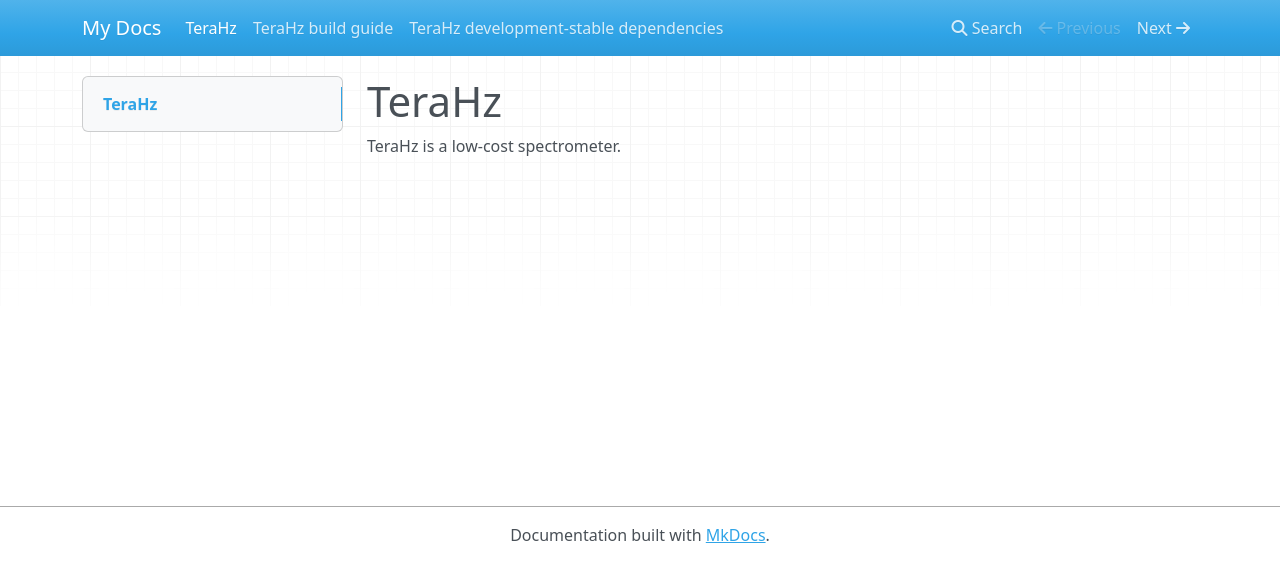
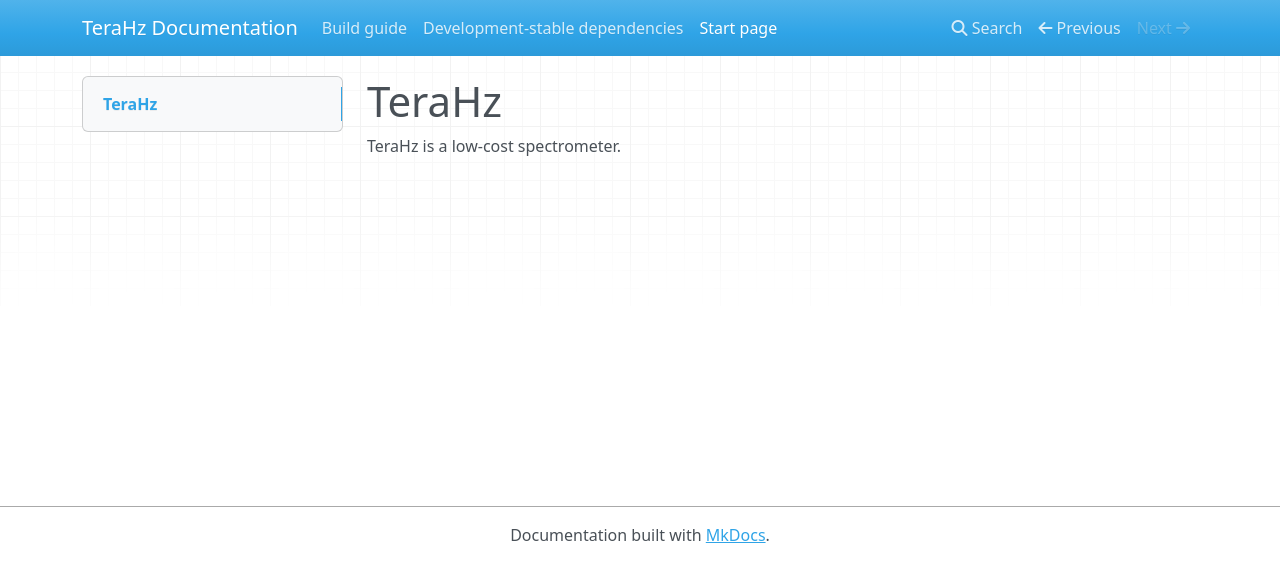
Before and after one commit to cls-02/TeraHz, an MkDocs documentation site: the page built from docs/index.md, in a window 1280 px wide. Shown: the top 582 px of the page. Built offline with MkDocs 1.6.1, drawn with Linux system fonts in a browser that asks for light colours; nearby versions of some CDN libraries.

Commit message:
MkDocs hopefully fixed.

```diff
--- a/docs/mkdocs.yml
+++ /dev/null
@@ -1,6 +0,0 @@
-site_name: TeraHz Documentation
-site_dir: ../site
-nav:
-  - Build guide: 'build.md'
-  - Development-stable dependencies: 'dependencies.md'
-  - Start page: 'index.md'
--- a/mkdocs.yml
+++ b/mkdocs.yml
@@ -1 +1,6 @@
-site_name: My Docs
+site_name: TeraHz Documentation
+site_dir: ../site
+nav:
+  - Build guide: 'build.md'
+  - Development-stable dependencies: 'dependencies.md'
+  - Start page: 'index.md'
```
Also changed, not shown: 2 other files.
